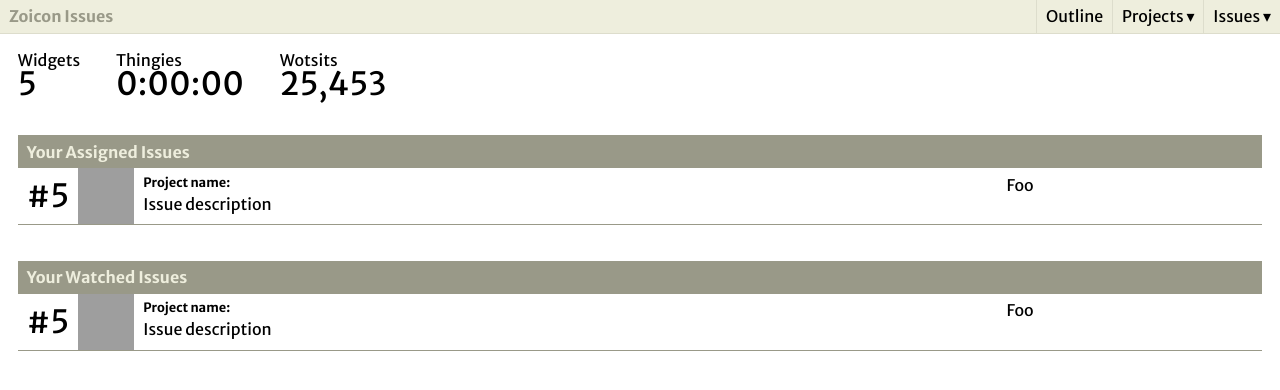
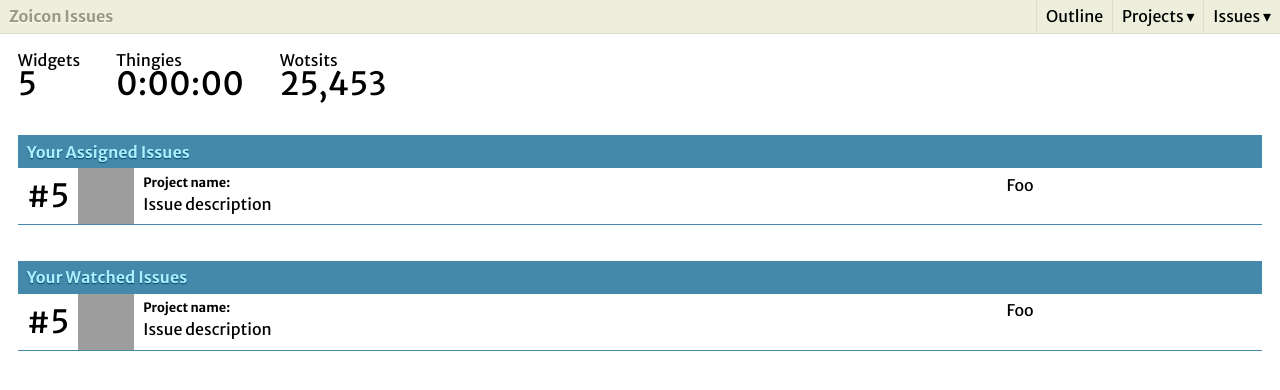
Before and after one commit to kgaughan/zoicon-issues, a Flask app: page / in a window 1280 px wide. Shown: the top 390 px of the page. Run offline with Flask 2, Linux system fonts and the light colour scheme; grey boxes are pictures that could not be loaded.

Commit message:
Brighten the thing up a bit.

```diff
--- a/zoiconissues/static/style.css
+++ b/zoiconissues/static/style.css
@@ -19,6 +19,7 @@ body > header h1 {
 	float: left;
 	padding: 0.5ex 1ex;
 	color: #998;
+	text-shadow: 0 1px 1px #ffe;
 }
 body > header h1 a {
 	color: inherit;
@@ -52,15 +53,16 @@ th, td {
 	margin: 2ex 2ex 4ex 2ex;
 }
 .issues h2 {
-	background: #998;
-	color: #eed;
+	background: #48a;
+	color: #aef;
 	padding: 0.5ex 1ex;
+	text-shadow: 0 1px 1px #046;
 }
 .issues table {
 	width: 100%;
 }
 .issues table tr {
-	border-bottom: 1px solid #998;
+	border-bottom: 1px solid #48a;
 }
 .issues table td, .issues table th {
 	padding: 0.5ex 1ex;
@@ -83,7 +85,7 @@ th, td {
 	text-decoration: none;
 }
 .issues table td.issue-id a:hover {
-	background: #eed;
+	background: #aef;
 }
 .issues table td.gravatar {
 	padding: 0;
```
